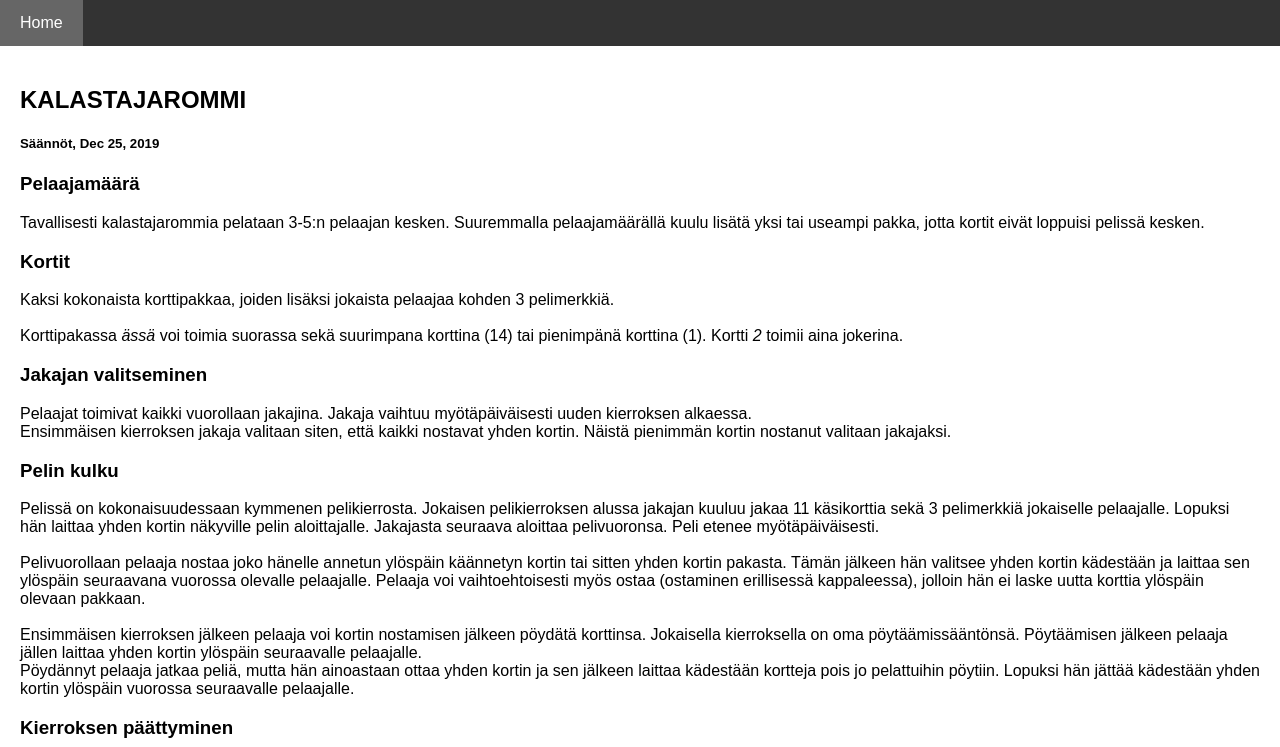
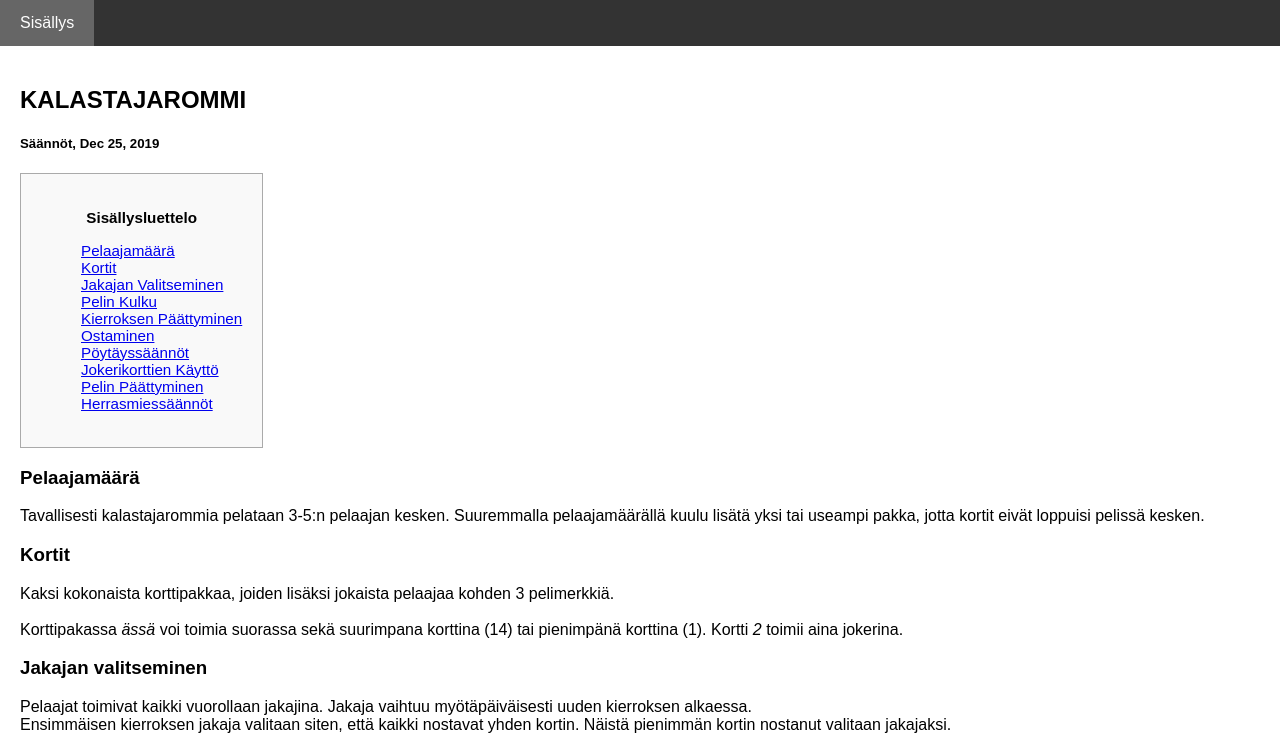
Before and after one commit to poutipie/rommi, a plain HTML site: page index.html in a window 1280 px wide. Shown: the top 747 px of the page. Drawn offline with Linux system fonts and the light colour scheme.

Commit message:
Added table of contents

```diff
--- a/index.html
+++ b/index.html
@@ -1,7 +1,7 @@
 <!DOCTYPE html>
 <html lang="en">
 	<head>
-		<title>Page Title</title>
+		<title>Kalastajaropmmin Säännöt</title>
 		<meta charset="UTF-8">
 		<meta name="viewport" content="width=device-width, initial-scale=1">
 <style>
@@ -84,10 +84,10 @@ body {
 
 /* Main column */
 .main {
-	  -ms-flex: 70%; /* IE10 */
-	    flex: 70%;
-	      background-color: white;
-	        padding: 20px;
+	-ms-flex: 70%; /* IE10 */
+	flex: 70%;
+	background-color: white;
+	padding: 20px;
 }
 
 /* Fake image, just for this example */
@@ -130,24 +130,64 @@ td, th {
 	      padding: 8px;
 }
 
+#toc_container {
+	background: #f9f9f9 none repeat scroll 0 0;
+	border: 1px solid #aaa;
+	display: table;
+	font-size: 95%;
+	margin-bottom: 1em;
+	padding: 20px;
+	width: auto;
+}
+
+.toc_title {
+	font-weight: 700;
+	text-align: center;
+}
+
+#toc_container li, #toc_container ul, #toc_container ul li{
+	    list-style: outside none none !important;
+}
+
 </style>
 	</head>
 	<body>
 
 	<div class="navbar">
-		<a href="#" class="active">Home</a>
+		<a href="#" class="active">Sisällys</a>
 	</div>
 
 	<div class="row">
 		<div class="main">
+
 			<h2>KALASTAJAROMMI</h2>
 			<h5>Säännöt, Dec 25, 2019</h5>
 
+			<div id="toc_container">
+				<p class="toc_title">Sisällysluettelo</p>
+				<ul class="toc_list">
+					<li><a href="#pelaajamaara">Pelaajamäärä</a></li>
+					<li><a href="#kortit">Kortit</a></li>
+					<li><a href="#jakajan_valitseminen">Jakajan Valitseminen</a></li>
+					<li><a href="#pelin_kulku">Pelin Kulku</a></li>
+					<li><a href="#kierroksen_paattyminen">Kierroksen Päättyminen</a></li>
+					<li><a href="#ostaminen">Ostaminen</a></li>
+					<li><a href="#poytayssaannot">Pöytäyssäännöt</a></li>
+					<li><a href="#jokerikorttien_kaytto">Jokerikorttien Käyttö</a></li>
+					<li><a href="#pelin_paattyminen">Pelin Päättyminen</a></li>
+					<li><a href="#herrasmiessaannot">Herrasmiessäännöt</a></li>
+				</ul>
+			</div>
+
+
+			<a id="pelaajamaara" style="padding-top: 40px;"></a>
 			<h3>Pelaajamäärä</h3>
 			<p>
 				Tavallisesti kalastajarommia pelataan 3-5:n pelaajan kesken.
 				Suuremmalla pelaajamäärällä kuulu lisätä yksi tai useampi pakka, jotta kortit eivät loppuisi pelissä kesken.
 			</p>
+
+			<a id="kortit" style="padding-top: 40px;"></a>
 			<h3>Kortit</h3>
 			<p>
 				Kaksi kokonaista korttipakkaa, joiden lisäksi jokaista pelaajaa kohden 3 pelimerkkiä.
@@ -157,6 +197,7 @@ td, th {
 				Kortti <i>2</i> toimii aina jokerina.
 			</p>
 
+			<a id="jakajan_valitseminen" style="padding-top: 40px;"></a>
 			<h3> Jakajan valitseminen </h3>
 
 			<p>
@@ -165,6 +206,8 @@ td, th {
 				Ensimmäisen kierroksen jakaja valitaan siten, että kaikki nostavat yhden kortin.
 				Näistä pienimmän kortin nostanut valitaan jakajaksi.
 			</p>
+
+			<a id="pelin_kulku" style="padding-top: 40px;"></a>
 			<h3>Pelin kulku</h3>
 			<p>
 				Pelissä on kokonaisuudessaan kymmenen pelikierrosta. Jokaisen pelikierroksen alussa jakajan kuuluu jakaa 11 käsikorttia sekä 3 pelimerkkiä jokaiselle pelaajalle.
@@ -187,6 +230,7 @@ td, th {
 				kortteja pois jo pelattuihin pöytiin. Lopuksi hän jättää kädestään yhden kortin ylöspäin vuorossa seuraavalle pelaajalle.
 			</p>
 
+			<a id="kierroksen_paattyminen" style="padding-top: 40px;"></a>
 			<h3>Kierroksen päättyminen</h3>
 			<p>
 				Kierros päättyy, kun ensimmäisen pelaaja on onnistunut pelaamaan kaikki korttinsa pöytiin.
@@ -198,6 +242,8 @@ td, th {
 				Kierroksen päätyttyä kaikki pelaajat laskevat heidän käteensä jääneiden korttien yhteispistemäärän.
 				Korttien pistemäärä lisätään pelaajan yhteispisteisiin.
 			</p>
+
+			<a id="ostaminen" style="padding-top: 40px;"></a>
 			<h3>Ostaminen</h3>
 			<p>
 				Kun ensimmäinen kierros on pelattu, niin jokaisella pelaajalla on oikeus ostaa yhdellä
@@ -211,6 +257,7 @@ td, th {
 				Poikkeussääntö: Ensimmäisen kierroksen aloittava pelaaja saa ostaa myös ensimmäisellä kierroksella.
 			</p>
 
+			<a id="poytayssaannot" style="padding-top: 40px;"></a>
 			<h3> Pöytäyssäännöt </h3>
 			<p>
 
@@ -288,6 +335,7 @@ td, th {
 
 			</p>
 
+			<a id="jokerikorttien_kaytto" style="padding-top: 40px;"></a>
 			<h3> Jokerikorttien käyttö </h3>
 			<p>
 				Kalastajarommissa jokereiden käyttöä on rajoitettu. Jokerikorttia ei saa pelata pois kädestä
@@ -320,6 +368,7 @@ td, th {
 				Tässäkään tapauksessa suoran perällä ei saa olla kahta jokeria.
 			</p>
 
+			<a id="korttien_pisteytys" style="padding-top: 40px;"></a>
 			<h3> Korttien pisteytys </h4>
 			<p>
 				<table>
@@ -346,11 +395,14 @@ td, th {
 				</table>
 			</p>
 
+			<a id="pelin_paattyminen" style="padding-top: 40px;"></a>
 			<h3> Pelin Päättyminen </h3>
 			<p>
 				Peli päättyy, kun kaikki kierrokset on pelattu loppuun ja viimeisenkin kierroksen pisteet on laskettu.
 				Pelin voittaa se pelaaja, jolla on pelin lopussa vähiten pisteitä.
 			</p>
+
+			<a id="herrasmiessaannot" style="padding-top: 40px;"></a>
 			<h3> Herrasmiessäännöt </h3>
 			<p>
 				Pelaajan kuuluu ilmoittaa, kun hänen kädessään on jäljellä enää yksi kortti.
```
